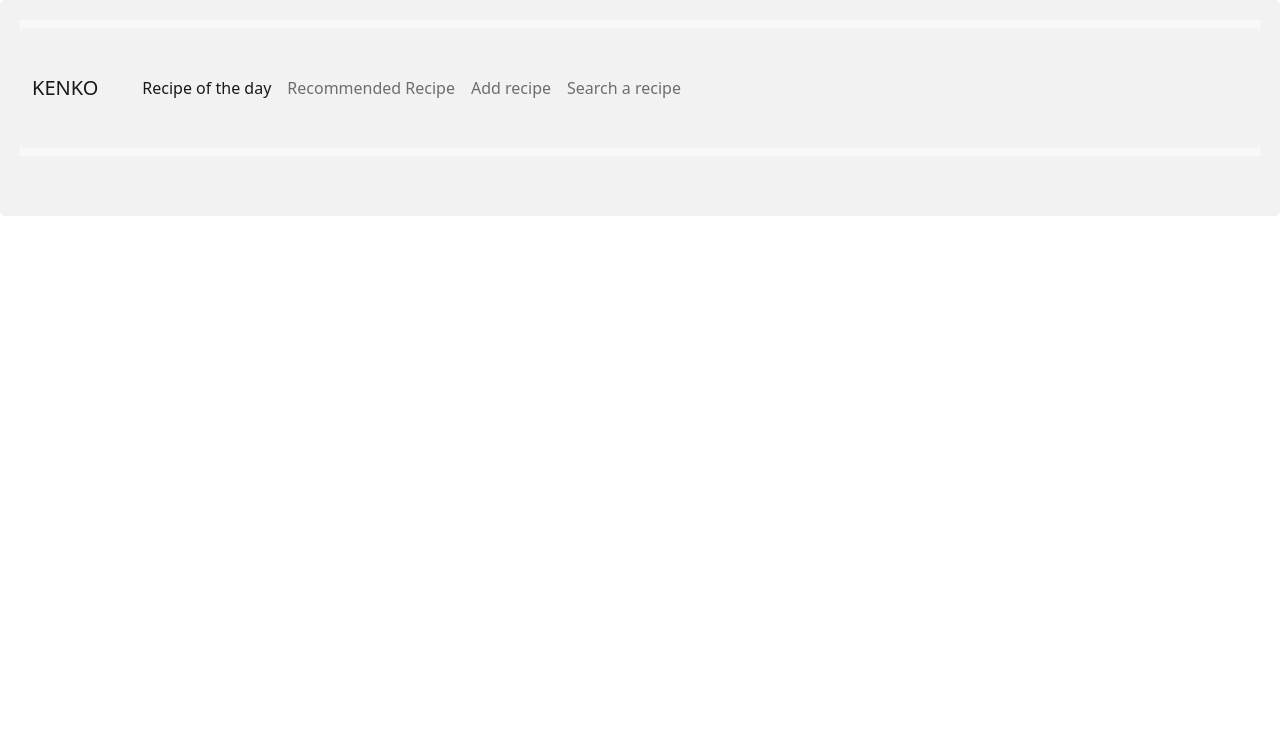
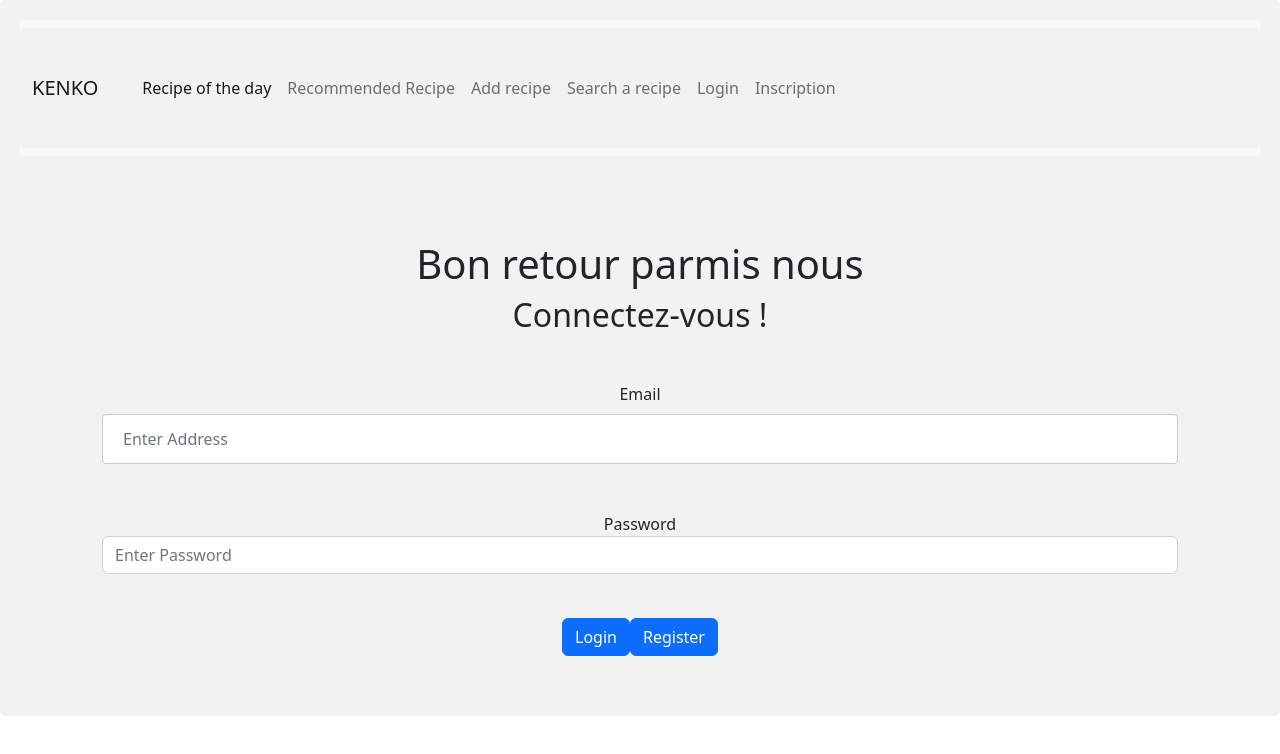
Before and after one commit to manissa005/ProjetDevops, a React (Create React App) app in the folder my-app/: page /Login in a window 1280 px wide. Shown: the top 754 px of the page. Built offline with nearby package versions, Linux system fonts and the light colour scheme.

Commit message:
Login Front

```diff
--- a/my-app/src/App.js
+++ b/my-app/src/App.js
@@ -14,6 +14,8 @@ import Navbar from 'react-bootstrap/Navbar';
 import NavDropdown from 'react-bootstrap/NavDropdown';
 import Form from 'react-bootstrap/Form';
 import Button from 'react-bootstrap/Button';
+import Login from './component/Login';
+
 function App() {
   return (
 
@@ -41,6 +43,12 @@ function App() {
                           <li className="nav-item">
                               <a className="nav-link" href="/recipecomponent">Search a recipe</a>
                           </li>
+                          <li className="nav-item">
+                              <a className="nav-link" href="/login">Login</a>
+                          </li>
+                          <li className="nav-item">
+                              <a className="nav-link" href="/Registration">Inscription</a>
+                          </li>
                       </ul>
                   </div>
               </div>
@@ -57,6 +65,8 @@ function App() {
                  <Route path='/recipecomponent' element={<RecipeComponent/>}/>
                  <Route path='/recommended' element={<RecommendedRecipeComponent/>}/>
                  <Route path='/recipeotd' element={<OneRecipePerDayComponent/>}/>
+                 <Route path='/Login' element={<Login/>}/>
+
              </Routes>
          </BrowserRouter>
         </div>
--- /dev/null
+++ b/my-app/src/component/Login.js
@@ -0,0 +1,80 @@
+import axios from 'axios';
+import {useState } from "react";
+import LoginService from '../services/LoginService';
+import { useNavigate } from 'react-router-dom';
+
+function Login() {
+
+    const nav = useNavigate();
+    const [address, setAddress] = useState("");
+    const [password, setPassword] = useState("");
+
+
+
+    async function LoginComponent(event)
+
+    {
+        event.preventDefault();
+        try
+        {
+
+            const a = await axios.get('http://localhost:8081/api/v1/user/login/' + address +"/" + password);
+            console.log(address);
+            console.log(password);
+            console.log(a);
+            nav("/recipecomponent");
+
+
+        }
+        catch(err)
+        {
+            alert("User Login Failed");
+        }
+    }
+
+
+    async function Register(event){
+        nav("/Registration");
+    }
+
+    return (
+        <div className="container mt-4">
+            <form>
+                <div className="form-group">
+                    <h1> Bon retour parmis nous</h1>
+                    <h2> Connectez-vous !</h2>
+
+                </div>
+
+                <div className="form-group">
+                    <label>Email</label>
+                    <input type="text" class="form-control" placeholder="Enter Address"
+                           value={address}
+                           onChange={(event) =>
+                           {
+                               setAddress(event.target.value);
+                           }}
+                    />
+                </div>
+
+                <div className="form-group">
+                    <label>Password</label>
+                    <input type="password" class="form-control" placeholder="Enter Password"
+                           value={password}
+                           onChange={(event) =>
+                           {
+                               setPassword(event.target.value);
+                           }}
+                    />
+                </div>
+
+
+               <button className="btn btn-primary mt-4"  onClick={LoginComponent}> Login</button>
+               <button className="btn btn-primary mt-4"  onClick={Register}> Register</button>
+
+
+            </form>
+        </div>
+    );
+}
+export default Login;
--- a/my-app/src/component/UserRegistration.js
+++ b/my-app/src/component/UserRegistration.js
@@ -40,6 +40,8 @@ function UserRegistration() {
         <div className="container mt-4">
             <form>
                 <div class="form-group">
+                    <h1> Bienvenue sur Kenko !</h1>
+                    <h2> Inscription !</h2>
                     <label>Name</label>
                     <input type="text" class="form-control" placeholder="Enter Name"
                            value={name}
```
Also changed, not shown: my-app/package.json (+5 -2 lines), 1 other file (tests, documents, lock files or other folders).
